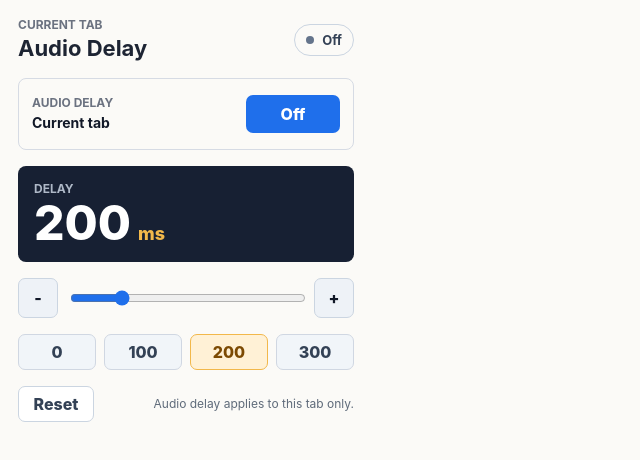
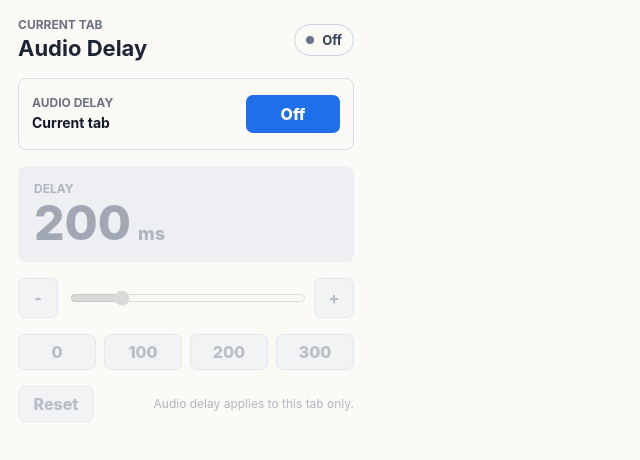
Before and after one commit to acodebeard/audio-video-balancer, a website with bundled scripts: page extension/popup.html in a window 1280 px wide. Shown: the whole page, without its empty margins (0-640 px from the left). Built offline with nearby package versions, Linux system fonts and the light colour scheme.

Commit message:
Disable delay controls when off

```diff
--- a/docs/mockups/popup-mock.css
+++ b/docs/mockups/popup-mock.css
@@ -175,10 +175,24 @@ h1 {
   border-radius: 8px;
   color: white;
   padding: 16px;
+  transition:
+    background-color 120ms ease,
+    color 120ms ease,
+    opacity 120ms ease;
 }
 
 .delay-readout .label {
   color: #aeb8c7;
+}
+
+.delay-readout.controls-disabled {
+  background: #e7ebf1;
+  color: #778293;
+}
+
+.delay-readout.controls-disabled .label,
+.delay-readout.controls-disabled small {
+  color: #8d97a6;
 }
 
 .delay-value {
@@ -216,9 +230,23 @@ h1 {
   width: 40px;
 }
 
+.step-button:disabled,
+.preset-grid button:disabled,
+.secondary:disabled {
+  background: #eef1f5;
+  border-color: #d9dee7;
+  color: #9aa3af;
+  cursor: not-allowed;
+}
+
 input[type="range"] {
   accent-color: #1f6feb;
   width: 100%;
+}
+
+input[type="range"]:disabled {
+  accent-color: #9aa3af;
+  cursor: not-allowed;
 }
 
 .preset-grid {
@@ -257,6 +285,14 @@ input[type="range"] {
   text-align: right;
 }
 
+.controls-disabled {
+  opacity: 0.68;
+}
+
+.popup-footer.controls-disabled p {
+  color: #8d97a6;
+}
+
 @media (max-width: 460px) {
   .mock-page {
     padding: 16px;
--- a/extension/popup.css
+++ b/extension/popup.css
@@ -124,10 +124,24 @@ h1 {
   border-radius: 8px;
   color: white;
   padding: 16px;
+  transition:
+    background-color 120ms ease,
+    color 120ms ease,
+    opacity 120ms ease;
 }
 
 .delay-readout .label {
   color: #aeb8c7;
+}
+
+.delay-readout.controls-disabled {
+  background: #e7ebf1;
+  color: #778293;
+}
+
+.delay-readout.controls-disabled .label,
+.delay-readout.controls-disabled small {
+  color: #8d97a6;
 }
 
 .delay-value {
@@ -165,9 +179,23 @@ h1 {
   width: 40px;
 }
 
+.step-button:disabled,
+.preset-grid button:disabled,
+.secondary:disabled {
+  background: #eef1f5;
+  border-color: #d9dee7;
+  color: #9aa3af;
+  cursor: not-allowed;
+}
+
 input[type="range"] {
   accent-color: #1f6feb;
   width: 100%;
+}
+
+input[type="range"]:disabled {
+  accent-color: #9aa3af;
+  cursor: not-allowed;
 }
 
 .preset-grid {
@@ -205,3 +233,11 @@ input[type="range"] {
   max-width: 206px;
   text-align: right;
 }
+
+.controls-disabled {
+  opacity: 0.68;
+}
+
+.popup-footer.controls-disabled p {
+  color: #8d97a6;
+}
--- a/extension/popup.html
+++ b/extension/popup.html
@@ -27,7 +27,7 @@
         <button class="capture-button" type="button" aria-label="Turn audio delay on">Off</button>
       </section>
 
-      <section class="delay-readout" aria-label="Delay value">
+      <section class="delay-readout controls-disabled" aria-label="Delay value" aria-disabled="true">
         <p class="label">Delay</p>
         <div class="delay-value">
           <span id="delay-value">200</span>
@@ -35,21 +35,21 @@
         </div>
       </section>
 
-      <section class="slider-row" aria-label="Delay controls">
-        <button class="step-button" type="button" data-step="-5" aria-label="Decrease delay by 5 milliseconds">-</button>
-        <input id="delay-slider" type="range" min="0" max="1000" step="5" value="200" aria-label="Audio delay in milliseconds">
-        <button class="step-button" type="button" data-step="5" aria-label="Increase delay by 5 milliseconds">+</button>
+      <section class="slider-row controls-disabled" aria-label="Delay controls" aria-disabled="true">
+        <button class="step-button" type="button" data-step="-5" aria-label="Decrease delay by 5 milliseconds" disabled>-</button>
+        <input id="delay-slider" type="range" min="0" max="1000" step="5" value="200" aria-label="Audio delay in milliseconds" disabled>
+        <button class="step-button" type="button" data-step="5" aria-label="Increase delay by 5 milliseconds" disabled>+</button>
       </section>
 
-      <section class="preset-grid" aria-label="Delay presets">
-        <button type="button" data-delay="0">0</button>
-        <button type="button" data-delay="100">100</button>
-        <button type="button" class="selected" data-delay="200">200</button>
-        <button type="button" data-delay="300">300</button>
+      <section class="preset-grid controls-disabled" aria-label="Delay presets" aria-disabled="true">
+        <button type="button" data-delay="0" disabled>0</button>
+        <button type="button" data-delay="100" disabled>100</button>
+        <button type="button" class="selected" data-delay="200" disabled>200</button>
+        <button type="button" data-delay="300" disabled>300</button>
       </section>
 
-      <footer class="popup-footer">
-        <button class="secondary" type="button" data-delay="0">Reset</button>
+      <footer class="popup-footer controls-disabled" aria-disabled="true">
+        <button class="secondary" type="button" data-delay="0" disabled>Reset</button>
         <p>Audio delay applies to this tab only.</p>
       </footer>
     </main>
--- a/extension/popup.js
+++ b/extension/popup.js
@@ -14,6 +14,10 @@ const statusDot = status.querySelector(".status-dot");
 const captureButton = document.querySelector(".capture-button");
 const presetButtons = document.querySelectorAll("[data-delay]");
 const stepButtons = document.querySelectorAll("[data-step]");
+const delayControls = [slider, ...presetButtons, ...stepButtons];
+const delaySections = document.querySelectorAll(
+  ".delay-readout, .slider-row, .preset-grid, .popup-footer"
+);
 
 let currentState = {
   status: "idle",
@@ -93,6 +97,17 @@ function renderState(state) {
 
   const isCapturing = currentState.status === "capturing";
   const isStarting = currentState.status === "starting";
+  const controlsDisabled = !isCapturing;
+
+  delayControls.forEach((control) => {
+    control.disabled = controlsDisabled;
+  });
+
+  delaySections.forEach((section) => {
+    section.classList.toggle("controls-disabled", controlsDisabled);
+    section.setAttribute("aria-disabled", String(controlsDisabled));
+  });
+
   captureButton.textContent = isCapturing ? "On" : isStarting ? "Turning on" : "Off";
   captureButton.setAttribute(
     "aria-label",
--- a/scripts/check-mock.mjs
+++ b/scripts/check-mock.mjs
@@ -11,6 +11,8 @@ const requiredSnippets = [
   "Audio delay",
   "Current tab",
   ">Off<",
+  "controls-disabled",
+  "disabled",
   "step=\"5\"",
   "200",
   "Audio delay applies to this tab only."
```
Also changed, not shown: docs/mockups/popup-mock.html (+12 -12 lines), scripts/validate-extension.mjs (+7 -1 lines).
